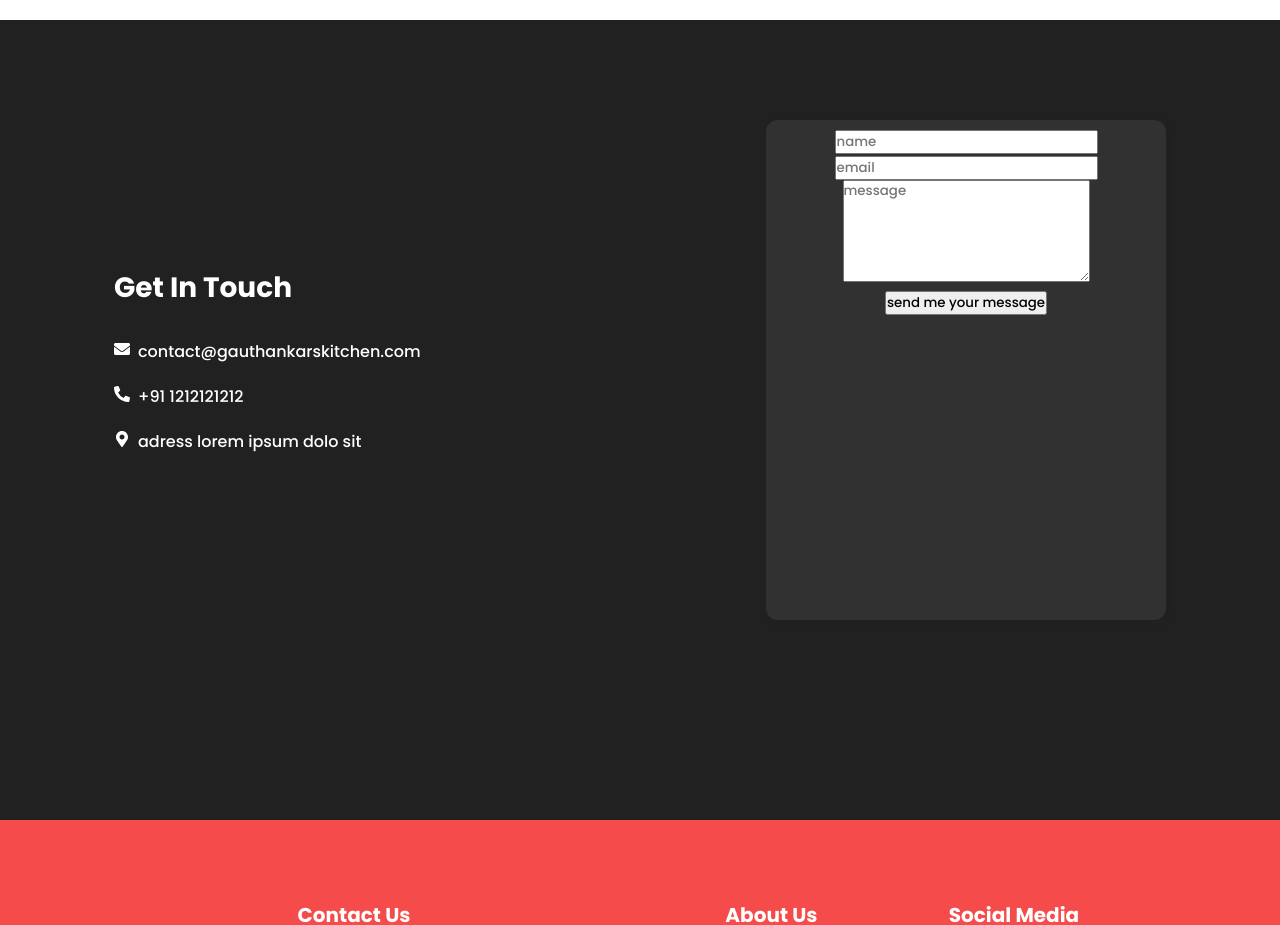
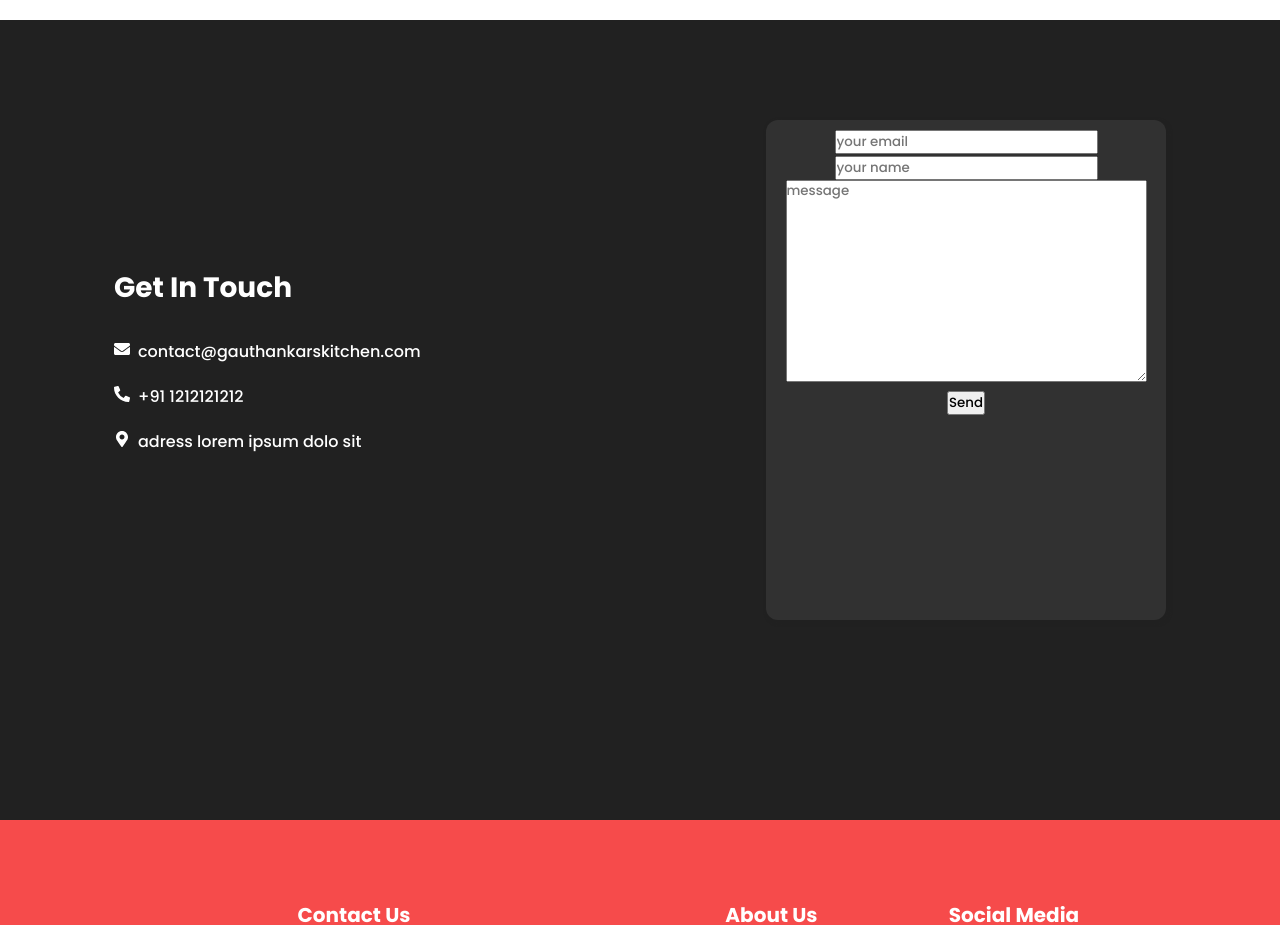
Before and after one commit to varadgauthankar/gauthankars-kitchen, a React (Create React App) app: page / in a window 1280 px wide. Shown: the part 3180-4105 px from the top of the page. Built offline with nearby package versions, Linux system fonts and the light colour scheme.

Commit message:
pleas this time work

```diff
--- a/public/index.html
+++ b/public/index.html
@@ -29,6 +29,16 @@
     <title>React App</title>
   </head>
   <body>
+
+    <form name="contact" netlify netlify-honeypot="bot-field" hidden>
+      <input type="text"  />
+      <input type="email"  />
+      <textarea
+        name="message"
+      ></textarea>
+    </form>
+
+
     <noscript>You need to enable JavaScript to run this app.</noscript>
     <div id="root"></div>
     <!--
--- a/src/components/GetInTouchSection/index.js
+++ b/src/components/GetInTouchSection/index.js
@@ -19,29 +19,6 @@ import {
 } from "react-icons/fa";
 
 const GetInTouch = () => {
-  const encode = (data) => {
-    return Object.keys(data)
-      .map(
-        (key) => encodeURIComponent(key) + "=" + encodeURIComponent(data[key])
-      )
-      .join("&");
-  };
-  function handleFormSubmit(event) {
-    event.preventDefault();
-    const data = [...event.target.elements]
-      .filter((element) => Boolean(element.name))
-      .reduce((json, element) => {
-        json[element.name] = element.value;
-        return json;
-      }, {});
-    fetch(event.target.action, {
-      method: "POST",
-      headers: { "Content-Type": "application/x-www-form-urlencoded" },
-      body: encode(data),
-    })
-      .then(() => alert("Success!"))
-      .catch((error) => alert(error));
-  }
   return (
     <HeroContainer>
       <Wrapper>
@@ -73,37 +50,28 @@ const GetInTouch = () => {
           </Column1>
           <Column2>
             <FormContainer>
-              <form
-                name="contact"
-                method="POST"
-                data-netlify="true"
-                netlify-honeypot="bot-field"
-                onSubmit={handleFormSubmit}
-              >
-                <div className="form-group">
+              <form name="contact" action="/contact" method="post">
+                <input type="hidden" name="form-name" value="contact" />
                 <input
+                  required
+                  type="email"
+                  name="email"
+                  placeholder="your email"
+                />
+                <input
+                  required
                   type="text"
                   name="name"
-                    placeholder="name"
-                    className="form-control"
-                  />
-                  <input
-                    type="email"
-                    placeholder="email"
-                    name="email"
-                    className="form-control"
+                  placeholder="your name"
                 />
                 <textarea
+                  required
                   name="message"
-                    rows="5"
                   placeholder="message"
-                    className="form-control"
+                  cols="30"
+                  rows="10"
                 ></textarea>
-                  <div data-netlify-recaptcha="true"></div>
-                </div>
-                <button type="submit" className="submit-btn btn">
-                  send me your message
-                </button>
+                <button type="submit">Send</button>
               </form>
             </FormContainer>
           </Column2>
```
Lines whose indentation alone changed are shown as unchanged.
